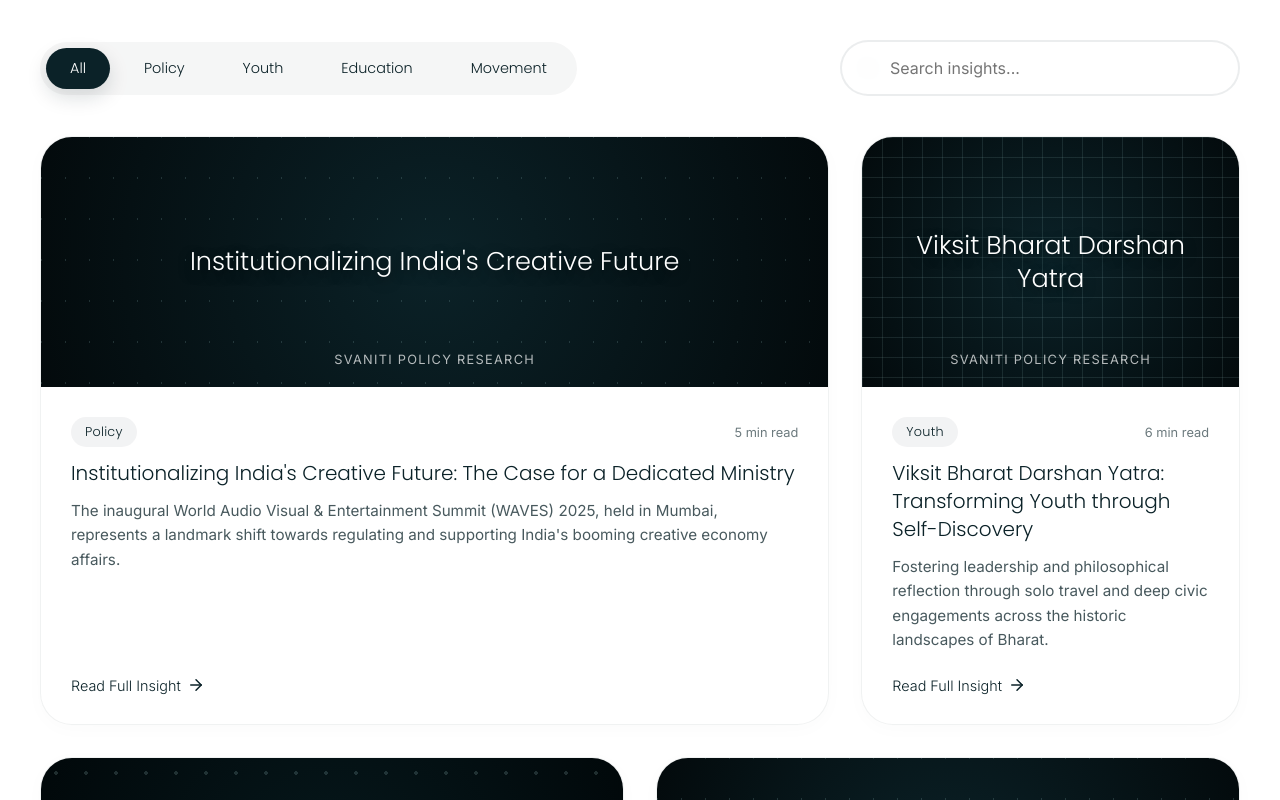
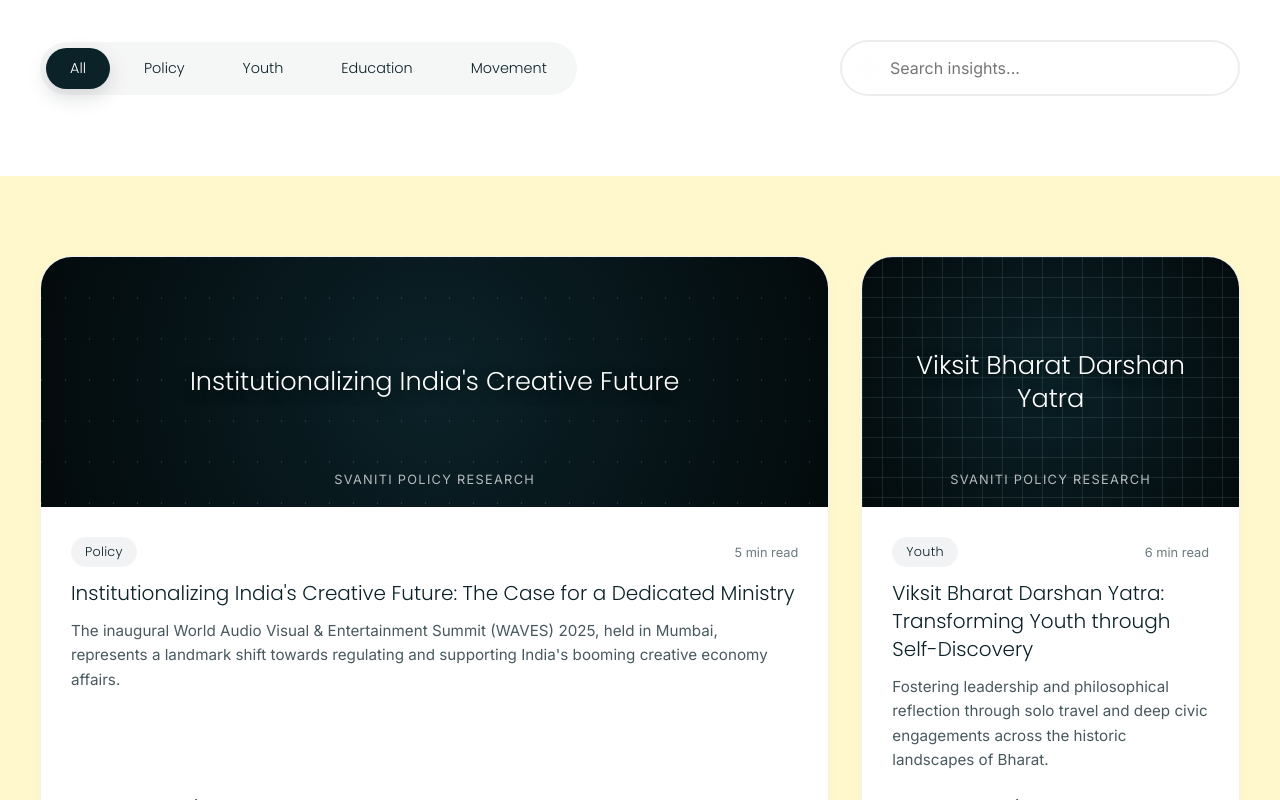
Before and after one commit to Garvit-png/SwaNiti, a Next.js app: page /insights in a window 1280 px wide. Shown: the part 460-1260 px from the top of the page. Built offline with nearby package versions, Linux system fonts and the light colour scheme.

Commit message:
Wrap blog grid in a yellow gridWrapper div

```diff
--- a/app/insights/insights.module.css
+++ b/app/insights/insights.module.css
@@ -146,9 +146,16 @@
   background: rgba(11, 34, 40, 0.06);
 }
 
+.gridWrapper {
+  background-color: var(--sr-yellow-light);
+  padding: 80px 0;
+  width: 100%;
+  margin-top: 40px;
+}
+
 /* Asymmetrical Creative Grid */
 .blogGrid {
-  padding: 0 40px 80px;
+  padding: 0 40px;
   max-width: 1400px;
   margin: 0 auto;
   width: 100%;
--- a/app/insights/page.tsx
+++ b/app/insights/page.tsx
@@ -219,6 +219,7 @@ export default function InsightsPage() {
       </section>
 
       {/* BLOG ASYMMETRICAL GRID */}
+      <div className={styles.gridWrapper}>
         <section className={styles.blogGrid}>
           <AnimatePresence mode="popLayout">
             {filteredBlogs.length > 0 ? (
@@ -275,6 +276,7 @@ export default function InsightsPage() {
             )}
           </AnimatePresence>
         </section>
+      </div>
 
       {/* FOOTER */}
       <InsightsFooter />
```
Lines whose indentation alone changed are shown as unchanged.
